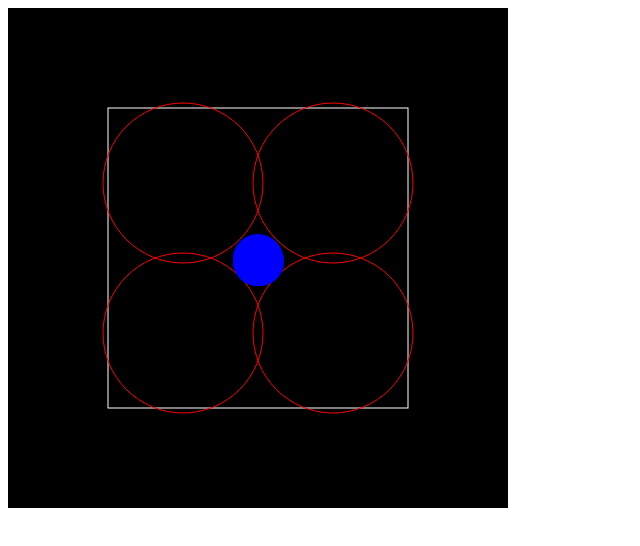
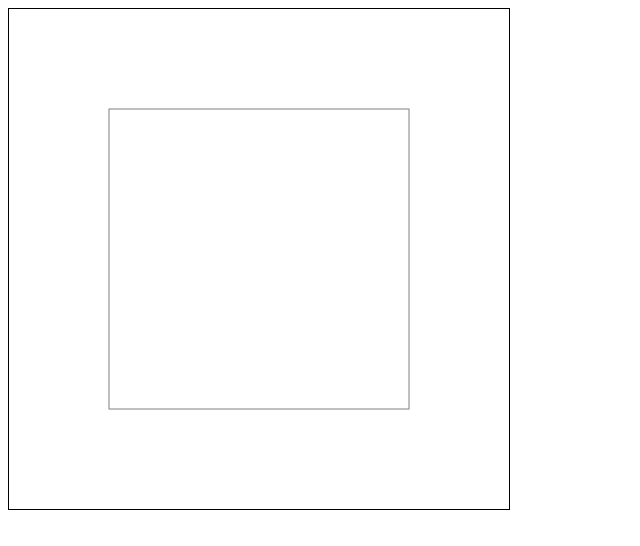
Before and after one commit to sat0yu/collaborative-sensing-simulator, a React (Vite) app: page / in a window 1280 px wide. Shown: the top 546 px of the page, without its empty margins (0-640 px from the left). Built offline with nearby package versions, Linux system fonts and the light colour scheme.

Commit message:
record paths on the canvas

```diff
--- a/src/app.tsx
+++ b/src/app.tsx
@@ -1,30 +1,28 @@
-import React, { useEffect, useMemo, useRef } from "react";
+import React, {
+  MouseEvent,
+  useCallback,
+  useEffect,
+  useRef,
+  useState,
+} from "react";
 
 interface CanvasProps {
   width: number;
   height: number;
-  resident: Resident;
   room: Room;
-  sensors: Sensor[];
+  addPath(path: Point[]): void;
 }
 
 const Canvas: React.FunctionComponent<CanvasProps> = ({
   height,
   width,
-  resident,
   room,
-  sensors,
+  addPath,
 }) => {
   const ref = useRef<HTMLCanvasElement | null>(null);
 
-  const [minPoint, maxPoint] = useMemo(
-    () =>
-      [
-        { x: 0, y: 0 },
-        { x: width, y: height },
-      ] as const,
-    [height, width]
-  );
+  const [recordMode, setRecordMode] = useState(false);
+  const [seq, setSeq] = useState([] as Point[]);
 
   useEffect(() => {
     const canvas = ref.current;
@@ -37,30 +35,46 @@ const Canvas: React.FunctionComponent<CanvasProps> = ({
     }
     ctx.canvas.height = height;
     ctx.canvas.width = width;
-    ctx.fillStyle = "#000000";
-    ctx.fillRect(0, 0, width, height);
 
     room.draw(ctx);
-    sensors.forEach((s) => s.draw(ctx));
-  }, [ref, height, width, sensors]);
+  }, [ref, height, width]);
 
-  useEffect(() => {
-    const canvas = ref.current;
-    if (canvas == null) {
-      throw new Error("canvas not found");
+  const onMouseDown = useCallback(() => {
+    setRecordMode(true);
+    setSeq([]);
+  }, [setRecordMode, setSeq]);
+
+  const onMouseMove = useCallback(
+    ({ clientX: x, clientY: y }: MouseEvent<HTMLCanvasElement>) => {
+      if (!recordMode) {
+        // console.log("not record mode");
+        return;
+      }
+      // console.log(recordMode, x, y);
+      setSeq((prev) => [...prev, { x, y }]);
+    },
+    [recordMode, setSeq]
+  );
+
+  const onMouseUp = useCallback(() => {
+    if (seq.length > 0) {
+      // ignore paths which consists of a single point
+      seq.length > 1 && addPath(seq);
+      setSeq([]);
     }
-    const ctx = canvas.getContext("2d");
-    if (ctx == null) {
-      throw new Error("context not found");
-    }
-    const timer = setInterval(() => {
-      resident.move(minPoint, maxPoint);
-      resident.draw(ctx);
-    }, 1000);
-    return () => clearInterval(timer);
-  }, [ref, resident, minPoint, maxPoint]);
+    setRecordMode(false);
+  }, [seq, addPath, setRecordMode]);
 
-  return <canvas ref={ref} />;
+  return (
+    <canvas
+      onMouseUp={onMouseUp}
+      onMouseDown={onMouseDown}
+      onMouseMove={onMouseMove}
+      onMouseLeave={onMouseUp}
+      style={{ border: "solid 1px black" }}
+      ref={ref}
+    />
+  );
 };
 
 interface Object {
@@ -136,8 +150,9 @@ interface RoomProps {
   color: string;
 }
 class Room implements Object {
-  private topLeft: RoomProps["topLeft"];
-  private bottomRight: RoomProps["bottomRight"];
+  public topLeft: RoomProps["topLeft"];
+  public bottomRight: RoomProps["bottomRight"];
+
   private color: RoomProps["color"];
 
   public constructor({ topLeft, bottomRight, color }: RoomProps) {
@@ -206,30 +221,24 @@ class Sensor implements Object {
 }
 
 export const App = () => {
-  const resident = new Resident({
-    center: { x: 250, y: 250 },
-    radius: 25,
-    color: "blue",
-  });
+  const [paths, setPaths] = useState([] as Point[][]);
+  const addPath = useCallback(
+    (path: Point[]) => setPaths((prev) => [...prev, path]),
+    [setPaths]
+  );
+
   const room = new Room({
     topLeft: { x: 100, y: 100 },
     bottomRight: { x: 400, y: 400 },
-    color: "white",
+    color: "gray",
   });
-  const sensors = [
-    new Sensor({ x: 175, y: 175, r: 80, color: "red" }),
-    new Sensor({ x: 325, y: 175, r: 80, color: "red" }),
-    new Sensor({ x: 175, y: 325, r: 80, color: "red" }),
-    new Sensor({ x: 325, y: 325, r: 80, color: "red" }),
-  ];
 
   return (
-    <Canvas
-      width={500}
-      height={500}
-      resident={resident}
-      room={room}
-      sensors={sensors}
-    />
+    <>
+      <Canvas width={500} height={500} room={room} addPath={addPath} />
+      {paths.map((path, i) => (
+        <p key={i}>{JSON.stringify(path)}</p>
+      ))}
+    </>
   );
 };
```
